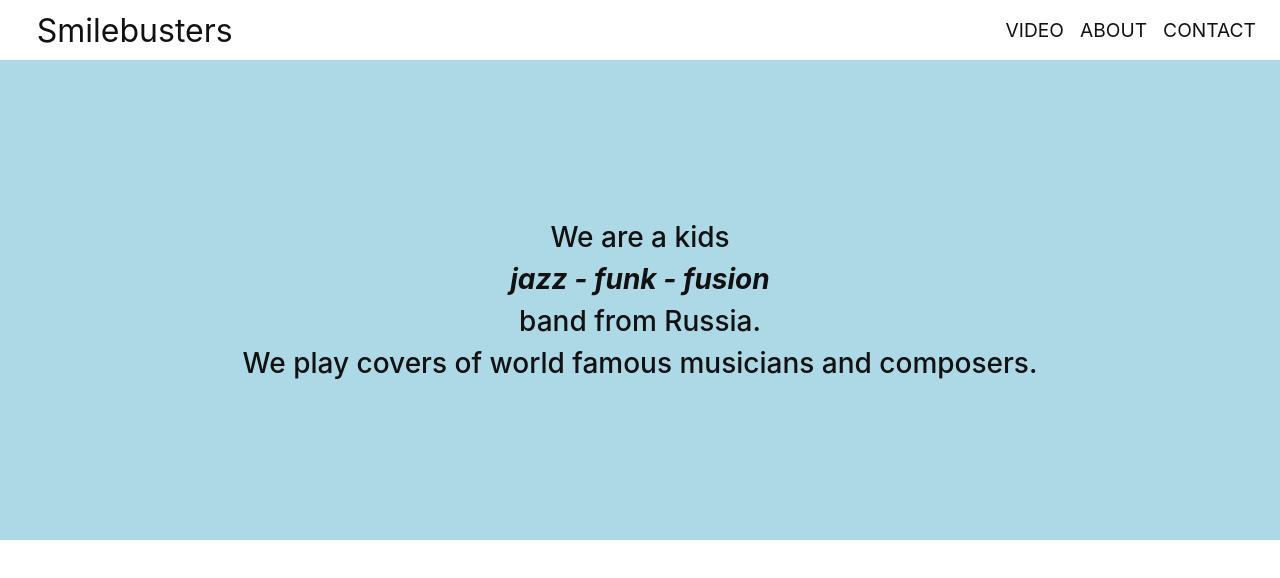
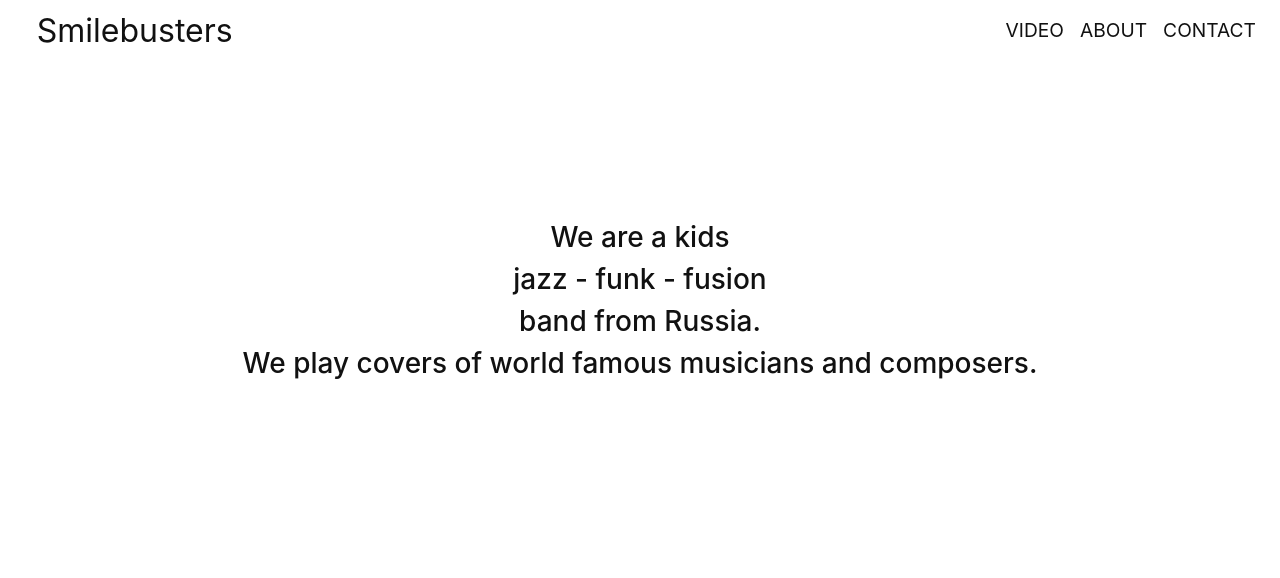
Before and after one commit to eelok/smilebusters, a React (Create React App) app: page / in a window 1280 px wide. Shown: the top 578 px of the page. Built offline with nearby package versions, Linux system fonts and the light colour scheme.

Commit message:
add some changes to style

```diff
--- a/src/pages/homepage-component.jsx
+++ b/src/pages/homepage-component.jsx
@@ -9,15 +9,7 @@ const HomePage = () => {
             <Header/>
             <main className="content">
                 <p className='content__text'>
-                    We are a kids
-                </p>
-                <p className='content__text'>
-                    jazz - funk - fusion
-                </p>
-                <p className='content__text'>
-                    band from Russia.
-                </p>
-                <p className='content__text'>
+                    We are a kids <br/>jazz - funk - fusion <br/> band from Russia.<br/>
                     We play covers of world famous musicians and composers.
                 </p>
             </main>
--- a/src/pages/homepage.scss
+++ b/src/pages/homepage.scss
@@ -1,5 +1,4 @@
 .content{
-  background-color: lightblue;
   height: 60vh;
   width: 100%;
   display: flex;
@@ -20,9 +19,6 @@
 
     @media(min-width: 759px) {
       width: 80%;
-      &:nth-child(1){
-        white-space: nowrap;
-      }
     }
   }
 
```
